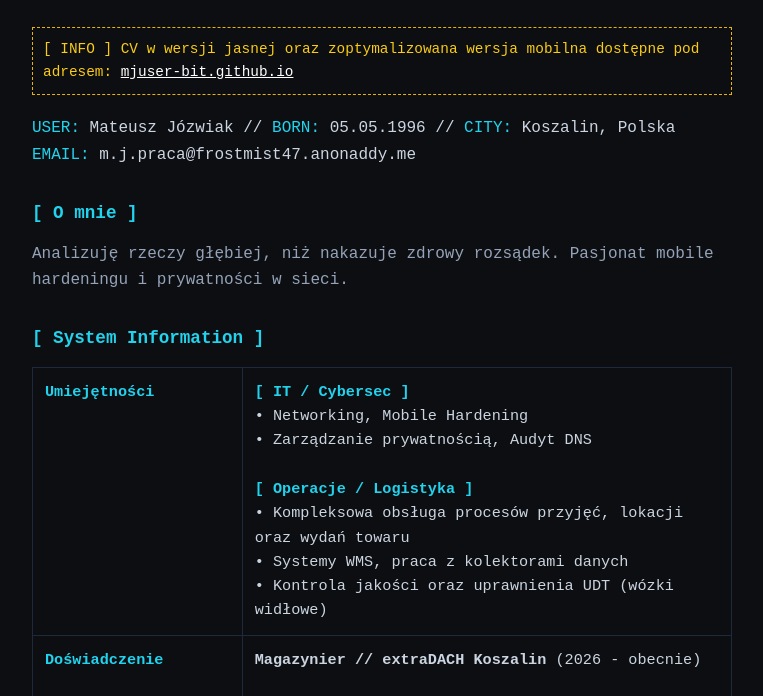
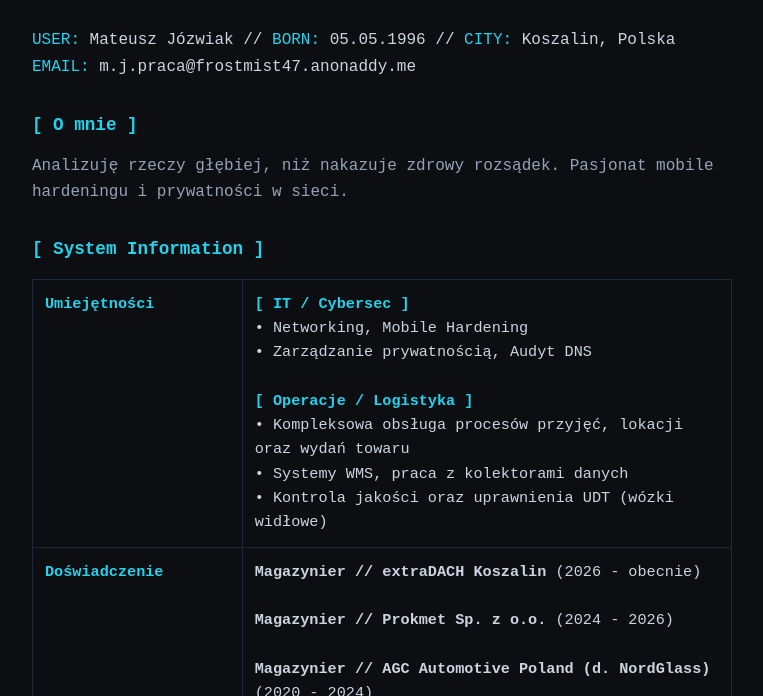
Before and after one commit to MJuser-bit/MJuser-bit.github.io, a plain HTML site: page index.html in a window 1280 px wide. Shown: the part 65-761 px from the top of the page, without its empty margins (258-1021 px from the left). Drawn offline with Linux system fonts and the light colour scheme.

Commit message:
Update index.html

```diff
--- a/index.html
+++ b/index.html
@@ -13,11 +13,6 @@
     </div>
 
     <main>
-        <div id="disclaimer">
-            [ INFO ] CV w wersji jasnej oraz zoptymalizowana wersja mobilna dostępne pod adresem:
-            <a href="https://mjuser-bit.github.io/">mjuser-bit.github.io</a>
-        </div>
-
         <section id="user-info" class="user-metadata-line">
             <span class="cyan-accent">USER:</span> Mateusz Józwiak // <span class="cyan-accent">BORN:</span> 05.05.1996 // <span class="cyan-accent">CITY:</span> Koszalin, Polska<br>
             <span class="cyan-accent">EMAIL:</span> m.j.praca@frostmist47.anonaddy.me
```
